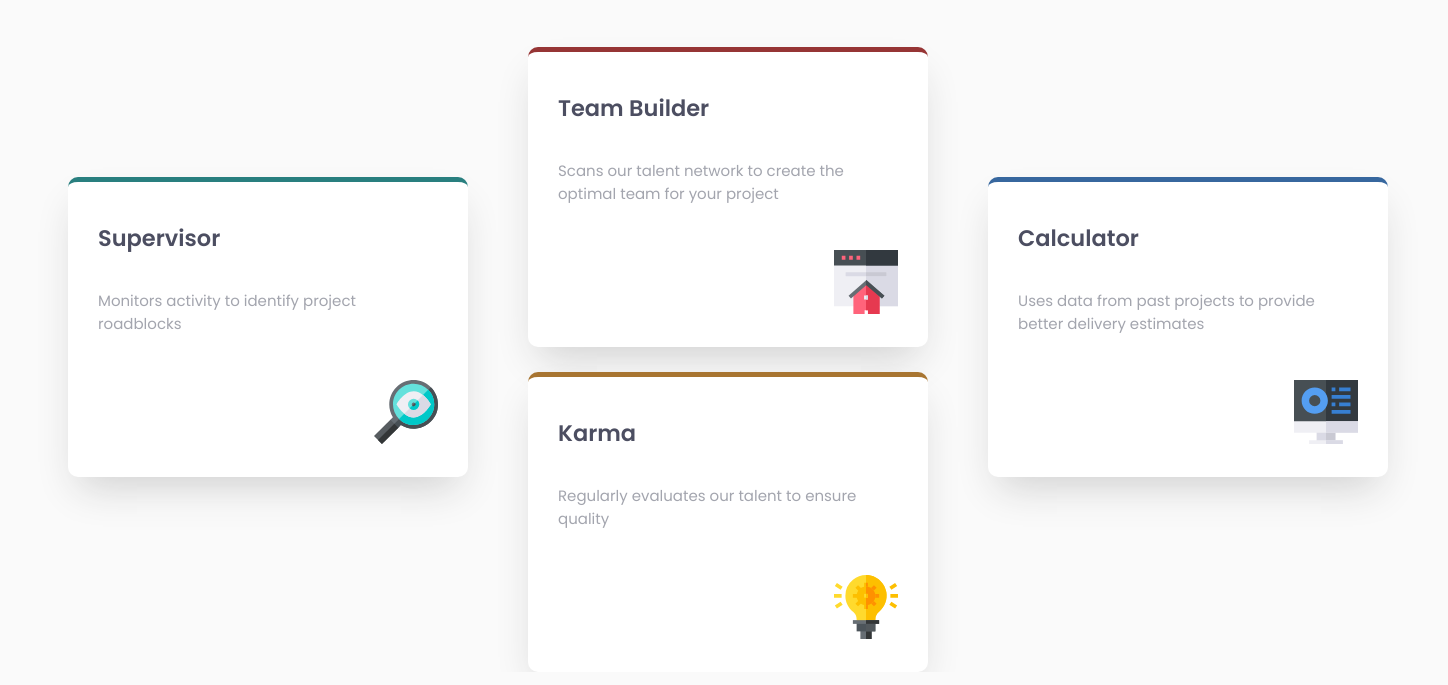
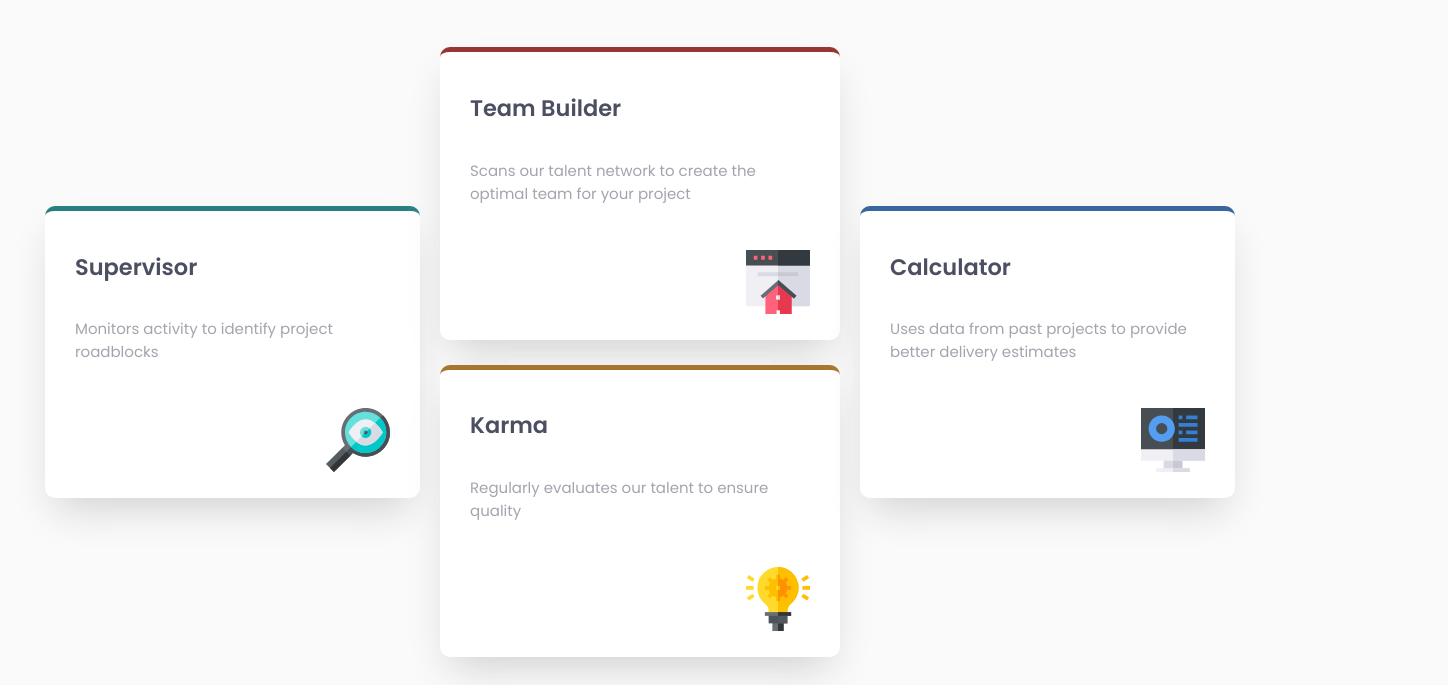
Before and after one commit to libutausk/Flex-Box-Layout-2, a plain HTML site: page index.html in a window 1280 px wide. Shown: the part 229-914 px from the top of the page, 1448 px wide, since content can reach past the window. Drawn offline with Linux system fonts and the light colour scheme.

Commit message:
html istrinti nereikalingi div, sutrauktas css

```diff
--- a/CSS/style.css
+++ b/CSS/style.css
@@ -22,18 +22,14 @@
         }
 
         .parentBox {
-            min-width: 1440px;
             margin: 0 auto;
-            height: 70vh;
             width: 70vw;
             margin-top: 50px;
             display: flex;
-            justify-content: space-evenly;
-            align-content: space-evenly;
+            justify-content: center;
         }
 
         .childBox {
-            height: 300px;
             width: 400px;
             background-color: #fff;
             box-sizing: border-box;
@@ -43,19 +39,16 @@
             -webkit-box-shadow: 0px 20px 38px -10px rgba(209, 209, 209, 1);
             -moz-box-shadow: 0px 20px 38px -10px rgba(209, 209, 209, 1);
             box-shadow: 0px 20px 38px -10px rgba(209, 209, 209, 1);
-        }
-
-        .parentBoxForElements {
             box-sizing: border-box;
             display: flex;
             flex-direction: column;
-            align-items: flex-start;
             padding: 20px 30px;
+            margin: 0 10px 20px;
+            min-width: 375px;
         }
 
         .Red {
             border-top-color: hsl(0, 78%, 62%);
-            align-self: flex-start;
             margin-bottom: 25px;
         }
 
@@ -71,8 +64,6 @@
 
         .Orange {
             border-top-color: hsl(34, 97%, 64%);
-            align-self: flex-end;
-            margin-top: 25px;
         }
 
         .imageIcon {
--- a/index.html
+++ b/index.html
@@ -2,6 +2,7 @@
 <html lang="en">
 <head>
     <meta charset="UTF-8">
+    <meta name="viewport" content="width=device-width, initial-scale=1.0">
     <link rel="stylesheet" href="css/style.css">
     <link href="https://fonts.googleapis.com/css2?family=Poppins:wght@200;400;600&display=swap" rel="stylesheet">
     <title>9. Flex-Box Layout (2)</title>
@@ -12,47 +13,36 @@
         <h1>Powered by Technology</h1>
         <p>Our Artificial Intelligence powered tools use millions of project data points to ensure that your project is successful</p>
     </header>
-    <div class="parentBox">
-        <!-- Parent -->
-        <div class="childBox Cayan">
-            <!-- Child -->
-            <div class="parentBoxForElements">
-                <!-- Parent -->
+    <div class="parentBox"> <!-- Parent -->
+        <div class="childBox Cayan">  <!-- Child -->
                 <h2>Supervisor</h2>
                 <p>Monitors activity to identify project roadblocks</p>
                 <div class="imageIcon">
                     <img src="images/icon-supervisor.svg" alt="Supervisor">
                 </div>
-            </div>
         </div>
-        <div style="doubleDiv">
+        <div style="doubleDiv"> <!-- Red, Orange Isskyriau i atskira div, kad du boxai butu vaizduojami vienam stuleplyje centre. -->
             <div class="childBox Red">
-                <div class="parentBoxForElements">
                     <h2>Team Builder</h2>
                     <p>Scans our talent network to create the optimal team for your project</p>
                     <div class="imageIcon">
                         <img src="images/icon-team-builder.svg" alt="Team-builder">
                     </div>
-                </div>
             </div>
             <div class="childBox Orange">
-                <div class="parentBoxForElements">
                     <h2>Karma</h2>
                     <p>Regularly evaluates our talent to ensure quality</p>
                     <div class="imageIcon">
                         <img src="images/icon-karma.svg" alt="Karma">
                     </div>
-                </div>
             </div>
         </div>
         <div class="childBox Blue">
-            <div class="parentBoxForElements">
                 <h2>Calculator</h2>
                 <p>Uses data from past projects to provide better delivery estimates</p>
                 <div class="imageIcon">
                     <img src="images/icon-calculator.svg" alt="Calculator">
                 </div>
-            </div>
         </div>
     </div>
 </body>
```
